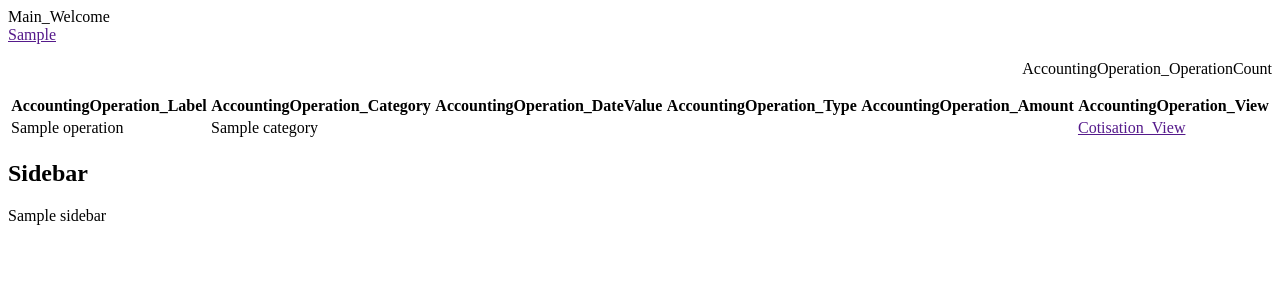
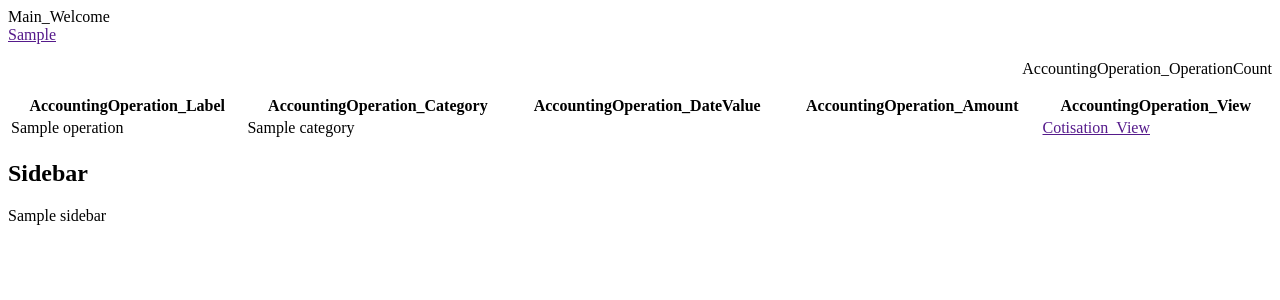
Before and after one commit to Salsassoc/salsassoc, a PHP site: template views/accounting.operation.list.html.php in a window 1280 px wide. Shown: the top 300 px of the page. Run offline with PHP 8.4, Linux system fonts and the light colour scheme; the template is opened without the code that fills it: most values are stand-ins (such as "Sample title", 1, 10 or a date in 2020); data that the repository does not hold is empty; some libraries are stand-ins or nearby versions.

Commit message:
Remove operation type

```diff
--- a/controllers/AccountingController.php
+++ b/controllers/AccountingController.php
@@ -36,7 +36,7 @@ dispatch('/accounting', 'accounting_operation_list');
     $conn = $GLOBALS['db_connexion'];
 
 	// Get foperation list
-    $sql =  'SELECT id, label, category, operation_type, date_value, amount FROM accounting_operation';
+    $sql =  'SELECT id, label, category, date_value, amount FROM accounting_operation';
 	$sql .= ' ORDER BY date_value DESC';
     $stmt = $conn->prepare($sql);
     $res = $stmt->execute();
--- a/database/005-accounting.sql
+++ b/database/005-accounting.sql
@@ -14,7 +14,6 @@ CREATE TABLE IF NOT EXISTS accounting_operation (
    id INTEGER NOT NULL PRIMARY KEY AUTOINCREMENT,
    label VARCHAR(100) NOT NULL,
    category INTEGER NULL,
-   operation_type INTEGER NOT NULL,
    date_value DATE NOT NULL,
    amount FLOAT NOT NULL,
    payment_method INTEGER NULL,
--- a/views/accounting.operation.list.html.php
+++ b/views/accounting.operation.list.html.php
@@ -8,7 +8,6 @@
   <th><?php echo TS::AccountingOperation_Label; ?></th>
   <th><?php echo TS::AccountingOperation_Category; ?></th>
   <th><?php echo TS::AccountingOperation_DateValue; ?></th>
-  <th><?php echo TS::AccountingOperation_Type; ?></th>
   <th><?php echo TS::AccountingOperation_Amount; ?></th>
   <th><?php echo TS::AccountingOperation_View; ?></th>
 </tr>
@@ -27,15 +26,9 @@
   </td>
   <td><?php echo $operation['category'] ?></td>
   <td><?php echo TSHelper::getShortDateTextFromDBDate($operation['date_value']) ?></td>
-  <td><?php echo TSHelper::getAccountingOperationType($operation['operation_type']) ?></td>
   <td>
 	<?php
-		$amount=0.0;
-		if($operation['operation_type'] == 1){
-			$amount = -$operation['amount'];
-		}else{
-			$amount = $operation['amount'];
-        }
+		$amount = $operation['amount'];
 		echo TSHelper::getCurrencyText($amount);
 	?>
   </td>
```
